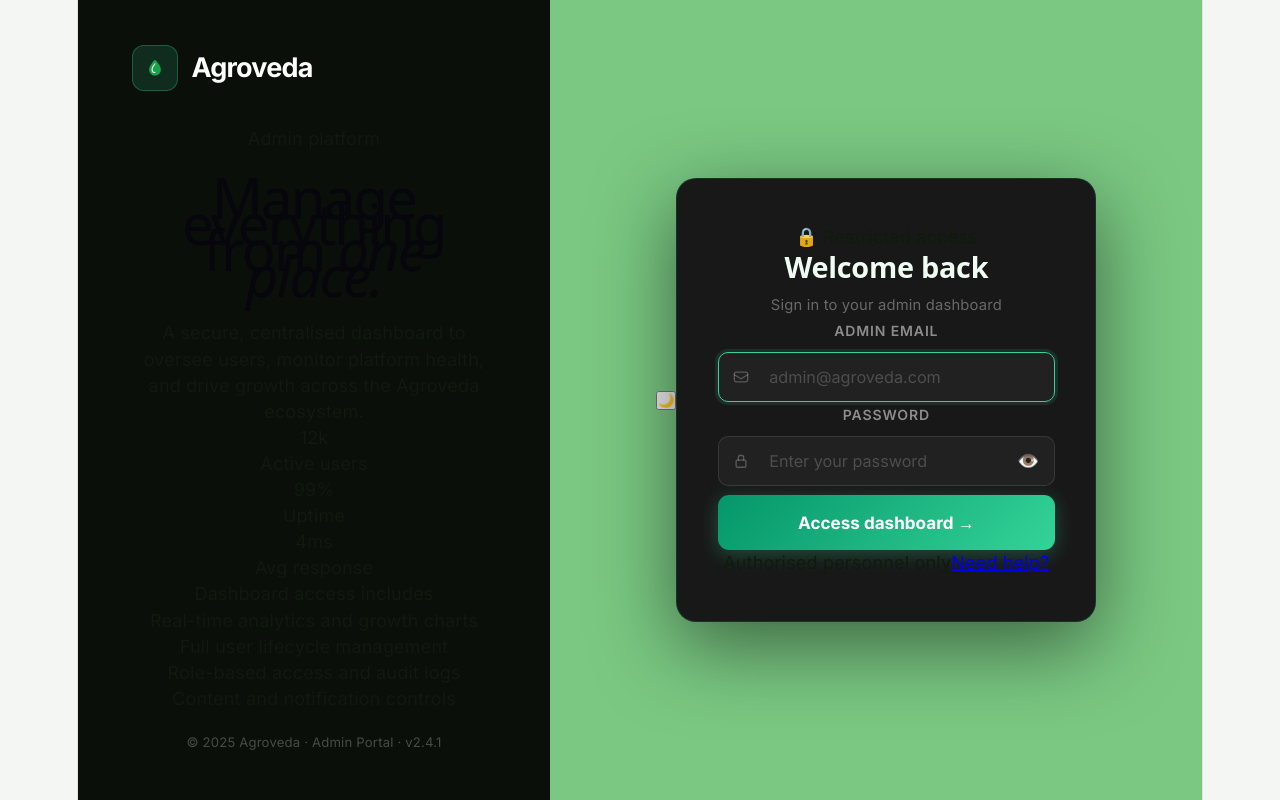
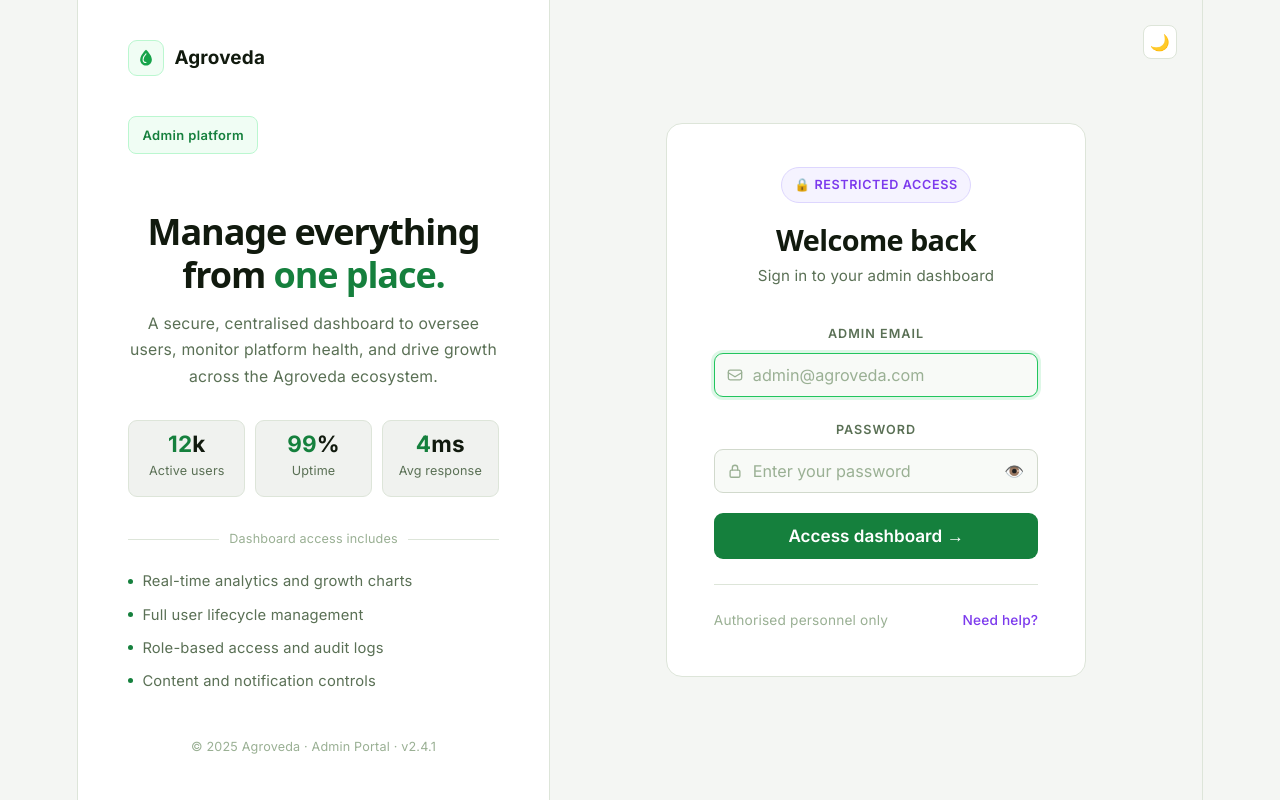
Before and after one commit to AgroVeda-The-Farmers-App/AgroVeda-Frontend, a React (Vite) app in the folder agroveda-admin/: page / in a window 1280 px wide. Built offline with nearby package versions, Linux system fonts and the light colour scheme.

Commit message:
updated design

```diff
--- a/agroveda-admin/src/styles/AdminLogin.module.css
+++ b/agroveda-admin/src/styles/AdminLogin.module.css
@@ -1,123 +1,455 @@
-@import url('https://fonts.googleapis.com/css2?family=Inter:wght@300;400;500;600;700&display=swap');
+@import url('https://fonts.googleapis.com/css2?family=Inter:wght@400;500;600;700&display=swap');
 
-* { box-sizing: border-box; margin: 0; padding: 0; }
-body { font-family: 'Inter', sans-serif; }
+* {
+  margin: 0;
+  padding: 0;
+  box-sizing: border-box;
+}
+
+:root {
+  --bg: #f4f6f3;
+  --surface: #ffffff;
+  --surface2: #f0f2ef;
+  --border: #dde3d9;
+  --text: #0f1a0c;
+  --muted: #6b7a66;
+  --hint: #9aab94;
+  --green: #22c55e;
+  --green-dk: #16a34a;
+  --green-bg: #f0fdf4;
+  --green-border: #bbf7d0;
+  --violet: #7c3aed;
+  --violet-bg: #f5f3ff;
+  --violet-border: #ddd6fe;
+  --input-bg: #f8faf7;
+  --input-border: #d1d9cc;
+  --input-focus: #22c55e;
+}
+
+[data-theme="dark"] {
+  --bg: #0c0f0b;
+  --surface: #141a12;
+  --surface2: #1a2117;
+  --border: #222e1e;
+  --text: #e8f0e4;
+  --muted: #7a9472;
+  --hint: #4a6044;
+  --green: #4ade80;
+  --green-dk: #22c55e;
+  --green-bg: #052e16;
+  --green-border: #166534;
+  --violet: #a78bfa;
+  --violet-bg: #1e1b4b;
+  --violet-border: #3730a3;
+  --input-bg: #111710;
+  --input-border: #1f2b1c;
+  --input-focus: #4ade80;
+}
+
+body {
+  font-family: 'Inter', sans-serif;
+  background: var(--bg);
+  color: var(--text);
+  min-height: 100vh;
+}
+
+/* LAYOUT */
 
 .page {
-  display: flex; min-height: 100vh; width: 100%;
-  background: #0a0f0a;
+  display: grid;
+  grid-template-columns: 42% 58%;
+  min-height: 100vh;
 }
 
-/* ── LEFT PANEL ── */
+/* LEFT PANEL */
+
 .leftPanel {
-  width: 42%; background: linear-gradient(160deg, #1f1f1f );
-  display: flex; flex-direction: column; justify-content: space-between;
-  padding: 2.5rem 3rem; position: relative; overflow: hidden;
+  background: var(--surface);
+  border-right: 1px solid var(--border);
+  padding: 2.2rem 2.8rem;
+  display: flex;
+  flex-direction: column;
+  justify-content: space-between;
 }
-.blob1 {
-  position: absolute; width: 350px; height: 350px;
-  top: -100px; right: -80px; border-radius: 50%;
-  background: radial-gradient(circle, rgba(52,211,153,0.1) 0%, transparent 70%);
+
+.logoRow {
+  display: flex;
+  align-items: center;
+  gap: 10px;
+}
+
+.logoIcon {
+  width: 36px;
+  height: 36px;
+  border-radius: 9px;
+  background: var(--green-bg);
+  border: 1px solid var(--green-border);
+  display: flex;
+  align-items: center;
+  justify-content: center;
+}
+
+.logoText {
+  font-size: 1.05rem;
+  font-weight: 700;
+  color: var(--text);
+}
+
+.hero {
+  flex: 1;
+  display: flex;
+  flex-direction: column;
+  justify-content: center;
+  padding: 1.5rem 0;
+}
+
+.heroTag {
+  display: inline-flex;
+  align-items: center;
+  gap: 7px;
+  font-size: 0.72rem;
+  font-weight: 600;
+  color: var(--green-dk);
+  background: var(--green-bg);
+  border: 1px solid var(--green-border);
+  padding: 5px 13px;
+  border-radius: 8px;
+  margin-bottom: 1.4rem;
+  letter-spacing: .03em;
+  width: fit-content;
+}
+
+.heroTitle {
+  font-size: 2rem;
+  font-weight: 700;
+  line-height: 1.18;
+  letter-spacing: -0.03em;
+  color: var(--text);
+  margin-bottom: 0.8rem;
+}
+
+.heroTitle em {
+  font-style: normal;
+  color: var(--green-dk);
+}
+
+.heroSub {
+  font-size: 0.875rem;
+  color: var(--muted);
+  line-height: 1.7;
+  margin-bottom: 1.6rem;
+}
+
+.statsGrid {
+  display: grid;
+  grid-template-columns: repeat(3, 1fr);
+  gap: 10px;
+  margin-bottom: 1.6rem;
+}
+
+.statCard {
+  background: var(--surface2);
+  border: 1px solid var(--border);
+  border-radius: 9px;
+  padding: 12px 14px;
+}
+
+.statVal {
+  font-size: 1.25rem;
+  font-weight: 700;
+  color: var(--text);
+  line-height: 1;
+}
+
+.statVal span {
+  color: var(--green-dk);
+}
+
+.statLabel {
+  font-size: 0.7rem;
+  color: var(--muted);
+  margin-top: 3px;
+}
+
+.dividerRow {
+  display: flex;
+  align-items: center;
+  gap: 10px;
+  margin-bottom: 0.9rem;
+}
+
+.dividerLine {
+  flex: 1;
+  height: 1px;
+  background: var(--border);
+}
+
+.dividerText {
+  font-size: 0.7rem;
+  color: var(--hint);
+  white-space: nowrap;
+}
+
+.perks {
+  display: flex;
+  flex-direction: column;
+  gap: 7px;
+}
+
+.perk {
+  display: flex;
+  align-items: center;
+  gap: 9px;
+  font-size: 0.82rem;
+  color: var(--muted);
+}
+
+.perkDot {
+  width: 5px;
+  height: 5px;
+  border-radius: 50%;
+  background: var(--green-dk);
+  flex-shrink: 0;
+}
+
+.panelFooter {
+  font-size: 0.7rem;
+  color: var(--hint);
+}
+
+/* RIGHT PANEL */
+
+.rightPanel {
+  background: var(--bg);
+  display: flex;
+  align-items: center;
+  justify-content: center;
+  padding: 2rem;
+  position: relative;
+}
+
+.themeBtn {
+  position: absolute;
+  top: 1.4rem;
+  right: 1.4rem;
+  width: 34px;
+  height: 34px;
+  border-radius: 8px;
+  border: 1px solid var(--border);
+  background: var(--surface);
+  color: var(--muted);
+  cursor: pointer;
+  display: flex;
+  align-items: center;
+  justify-content: center;
+  font-size: 16px;
+  transition: .2s;
+}
+
+.themeBtn:hover {
+  background: var(--surface2);
+}
+
+/* FORM CARD */
+
+.formCard {
+  width: 100%;
+  max-width: 420px;
+  background: var(--surface);
+  border: 1px solid var(--border);
+  border-radius: 16px;
+  padding: 2.4rem 2.6rem;
+}
+
+.secureBadge {
+  display: inline-flex;
+  align-items: center;
+  gap: 6px;
+  font-size: 0.7rem;
+  font-weight: 600;
+  color: var(--violet);
+  background: var(--violet-bg);
+  border: 1px solid var(--violet-border);
+  padding: 4px 12px;
+  border-radius: 999px;
+  margin-bottom: 1.1rem;
+  letter-spacing: .05em;
+  text-transform: uppercase;
+}
+
+.formTitle {
+  font-size: 1.6rem;
+  font-weight: 700;
+  letter-spacing: -0.02em;
+  color: var(--text);
+  margin-bottom: 0.3rem;
+}
+
+.formSub {
+  font-size: 0.84rem;
+  color: var(--muted);
+  margin-bottom: 1.8rem;
+}
+
+/* FIELDS */
+
+.field {
+  margin-bottom: 1.1rem;
+}
+
+.label {
+  display: block;
+  font-size: 0.7rem;
+  font-weight: 600;
+  color: var(--muted);
+  text-transform: uppercase;
+  letter-spacing: .08em;
+  margin-bottom: 6px;
+}
+
+.inputWrap {
+  position: relative;
+}
+
+.inputIcon {
+  position: absolute;
+  left: 13px;
+  top: 50%;
+  transform: translateY(-50%);
+  color: var(--hint);
+  font-size: 16px;
   pointer-events: none;
 }
-.blob2 {
-  position: absolute; width: 280px; height: 280px;
-  bottom: -60px; left: -60px; border-radius: 50%;
-  background: radial-gradient(circle, rgba(16,185,129,0.08) 0%, transparent 70%);
-  pointer-events: none;
+
+.input {
+  width: 100%;
+  padding: 11px 13px 11px 38px;
+  border-radius: 9px;
+  border: 1px solid var(--input-border);
+  background: var(--input-bg);
+  color: var(--text);
+  font-size: 0.9rem;
+  font-family: 'Inter', sans-serif;
+  outline: none;
+  transition: .2s;
 }
-.panelContent { position: relative; z-index: 1; flex: 1; display: flex; flex-direction: column; justify-content: center; gap: 2rem; }
 
-.logoRow { display: flex; align-items: center; gap: 0.75rem; margin-bottom: 1rem; }
-.logoIcon {
-  width: 46px; height: 46px; background: rgba(52,211,153,0.15);
-  border: 1px solid rgba(52,211,153,0.3); border-radius: 12px;
-  display: flex; align-items: center; justify-content: center;
+.input:focus {
+  border-color: var(--input-focus);
+  box-shadow: 0 0 0 3px rgba(34, 197, 94, 0.15);
 }
-.logoText { font-size: 1.5rem; font-weight: 700; color: #fff; letter-spacing: -0.03em; }
 
-.panelTitle { font-size: 2.2rem; font-weight: 700; color: #fff; line-height: 1.2; }
-.panelSub { font-size: 0.9rem; color: rgba(255,255,255,0.5); line-height: 1.7; max-width: 320px; }
+.input::placeholder {
+  color: var(--hint);
+}
 
-.featureList { display: flex; flex-direction: column; gap: 0.65rem; }
-.featureItem {
-  display: flex; align-items: center; gap: 0.5rem;
-  font-size: 0.87rem; font-weight: 500; color: rgba(255,255,255,0.7);
-  background: rgba(52,211,153,0.07); border: 1px solid rgba(52,211,153,0.15);
-  padding: 0.6rem 1rem; border-radius: 8px;
+.eyeBtn {
+  position: absolute;
+  right: 12px;
+  top: 50%;
+  transform: translateY(-50%);
+  background: none;
+  border: none;
+  color: var(--hint);
+  cursor: pointer;
+  font-size: 16px;
+  padding: 2px;
 }
-.panelFooter { font-size: 0.73rem; color: rgba(255,255,255,0.25); position: relative; z-index: 1; }
 
-/* ── RIGHT PANEL ── */
-.rightPanel {
-  flex: 1; background: #7ac882; display: flex;
-  align-items: center; justify-content: center; padding: 2rem;
+/* BUTTON */
+
+.submitBtn {
+  width: 100%;
+  padding: 12px;
+  border-radius: 9px;
+  border: none;
+  cursor: pointer;
+  font-size: 0.95rem;
+  font-weight: 600;
+  font-family: 'Inter', sans-serif;
+  color: #fff;
+  background: var(--green-dk);
+  margin-top: 0.6rem;
+  transition: .2s;
+  display: flex;
+  align-items: center;
+  justify-content: center;
+  gap: 8px;
 }
-.formCard {
-  width: 100%; max-width: 420px;
-  background: #181818; border: 1px solid rgba(16, 207, 137, 0.15);
-  border-radius: 20px; padding: 2.5rem 2.25rem;
-  box-shadow: 0 24px 80px rgba(0,0,0,0.5);
-  animation: cardIn 0.4s cubic-bezier(0.22,1,0.36,1);
+
+.submitBtn:hover {
+  background: var(--green);
 }
-@keyframes cardIn {
-  from { opacity: 0; transform: translateY(20px); }
-  to   { opacity: 1; transform: translateY(0); }
+
+.submitBtn:disabled {
+  opacity: 0.55;
+  cursor: not-allowed;
 }
-.formTop { margin-bottom: 2rem; display: flex; flex-direction: column; gap: 0.6rem; }
-.adminBadge {
-  display: inline-flex; align-items: center; gap: 0.4rem;
-  background: rgba(52,211,153,0.12); border: 1px solid rgba(52,211,153,0.25);
-  color: #34d399; font-size: 0.7rem; font-weight: 700;
-  letter-spacing: 0.1em; padding: 0.35rem 0.8rem; border-radius: 100px;
-  width: fit-content;
+
+/* SPINNER */
+
+.spinner {
+  display: inline-block;
+  width: 16px;
+  height: 16px;
+  border: 2px solid rgba(255, 255, 255, 0.3);
+  border-top-color: #fff;
+  border-radius: 50%;
+  animation: spin 0.7s linear infinite;
 }
-.formTitle { font-size: 1.6rem; font-weight: 700; color: #f0fdf4; }
-.formSub { font-size: 0.82rem; color: rgba(255,255,255,0.35); }
+
+@keyframes spin {
+  to { transform: rotate(360deg); }
+}
+
+/* FORM FOOTER */
+
+.formFoot {
+  margin-top: 1.4rem;
+  padding-top: 1.2rem;
+  border-top: 1px solid var(--border);
+  display: flex;
+  align-items: center;
+  justify-content: space-between;
+}
+
+.formFootTxt {
+  font-size: 0.76rem;
+  color: var(--hint);
+}
+
+.helpLink {
+  font-size: 0.76rem;
+  color: var(--violet);
+  text-decoration: none;
+  font-weight: 500;
+}
+
+/* ERROR */
 
 .errorBox {
-  display: flex; align-items: center; gap: 0.5rem;
-  background: rgba(239,68,68,0.1); border: 1px solid rgba(239,68,68,0.3);
-  color: #f87171; font-size: 0.83rem; padding: 0.65rem 0.9rem;
-  border-radius: 10px; margin-bottom: 1.25rem; animation: shake 0.3s ease;
+  background: #fef2f2;
+  border: 1px solid #fecaca;
+  color: #991b1b;
+  border-radius: 8px;
+  padding: 9px 13px;
+  font-size: 0.82rem;
+  margin-bottom: 1rem;
+  display: flex;
+  align-items: center;
+  gap: 7px;
 }
-@keyframes shake { 0%,100%{transform:translateX(0)} 25%{transform:translateX(-4px)} 75%{transform:translateX(4px)} }
 
-.form { display: flex; flex-direction: column; gap: 1.1rem; }
-.field { display: flex; flex-direction: column; gap: 0.4rem; }
-.label { font-size: 0.78rem; font-weight: 600; color: rgba(255,255,255,0.5); text-transform: uppercase; letter-spacing: 0.06em; }
-.inputWrap { position: relative; display: flex; align-items: center; }
-.inputIcon { position: absolute; left: 0.85rem; color: rgba(255,255,255,0.25); pointer-events: none; }
-.input {
-  width: 100%; padding: 0.8rem 2.8rem; font-size: 0.9rem;
-  background: rgba(255,255,255,0.04); border: 1.5px solid rgba(255,255,255,0.1);
-  border-radius: 10px; color: #f0fdf4; font-family: 'Inter', sans-serif; outline: none;
-  transition: border-color 0.2s, box-shadow 0.2s;
+/* MOBILE */
+
+@media (max-width: 900px) {
+  .page {
+    grid-template-columns: 1fr;
+  }
+  .leftPanel {
+    display: none;
+  }
+  .rightPanel {
+    min-height: 100vh;
+  }
 }
-.input::placeholder { color: rgba(255,255,255,0.2); }
-.input:focus { border-color: #34d399; box-shadow: 0 0 0 3px rgba(52,211,153,0.12); }
-.eyeBtn {
-  position: absolute; right: 0.85rem; background: none; border: none;
-  cursor: pointer; font-size: 1rem; padding: 0;
-}
-.submitBtn {
-  width: 100%; padding: 0.9rem;
-  background: linear-gradient(135deg, #059669, #34d399);
-  color: #fff; font-size: 0.95rem; font-weight: 700;
-  border: none; border-radius: 11px; cursor: pointer;
-  font-family: 'Inter', sans-serif; margin-top: 0.5rem;
-  box-shadow: 0 4px 20px rgba(52,211,153,0.3);
-  transition: all 0.2s; display: flex; align-items: center; justify-content: center;
-}
-.submitBtn:hover:not(:disabled) { transform: translateY(-1px); box-shadow: 0 6px 28px rgba(52,211,153,0.4); }
-.submitBtn:disabled { opacity: 0.6; cursor: not-allowed; }
-.spinner {
-  width: 18px; height: 18px; border: 2.5px solid rgba(255,255,255,0.3);
-  border-top-color: #fff; border-radius: 50%; animation: spin 0.65s linear infinite;
-}
-@keyframes spin { to { transform: rotate(360deg); } }
-
-@media (max-width: 768px) {
-  .leftPanel { display: none; }
-  .rightPanel { background: #0a0f0a; }
-}
```
